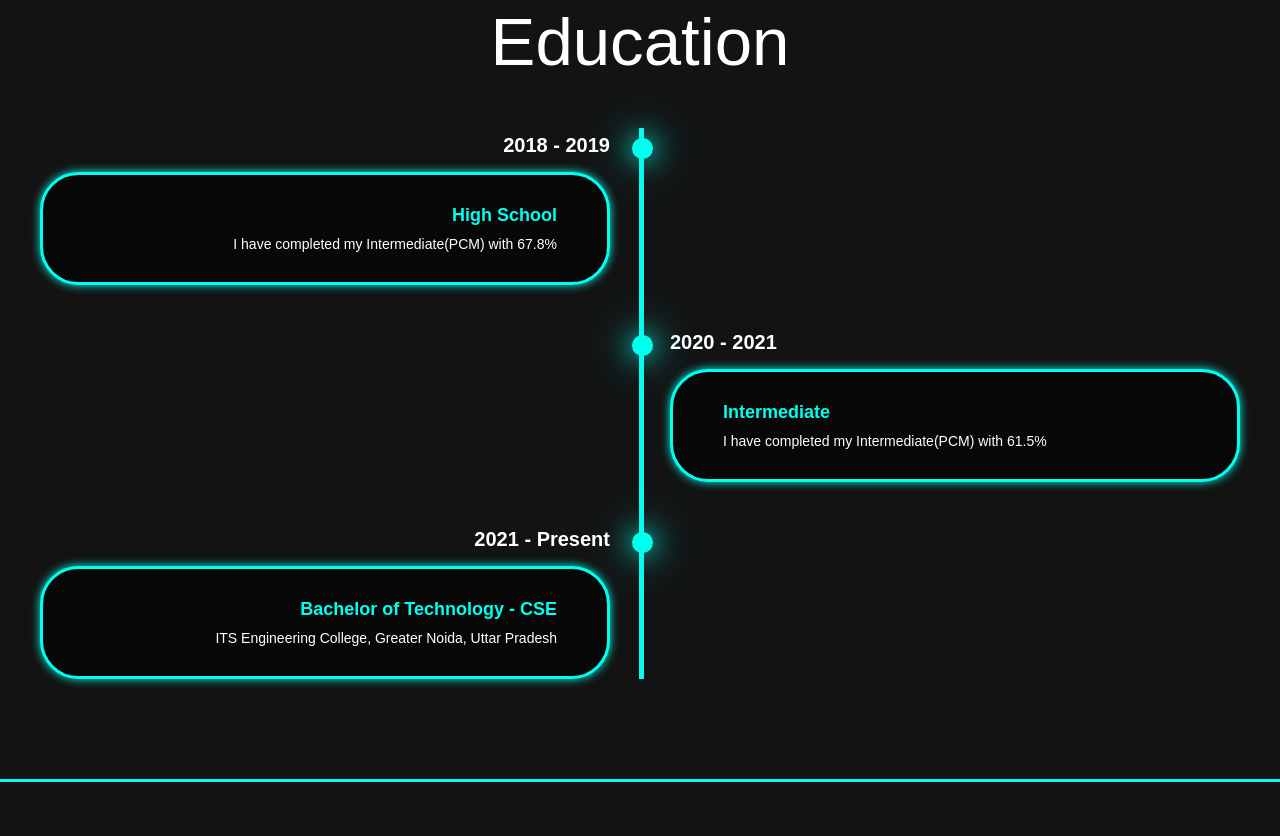
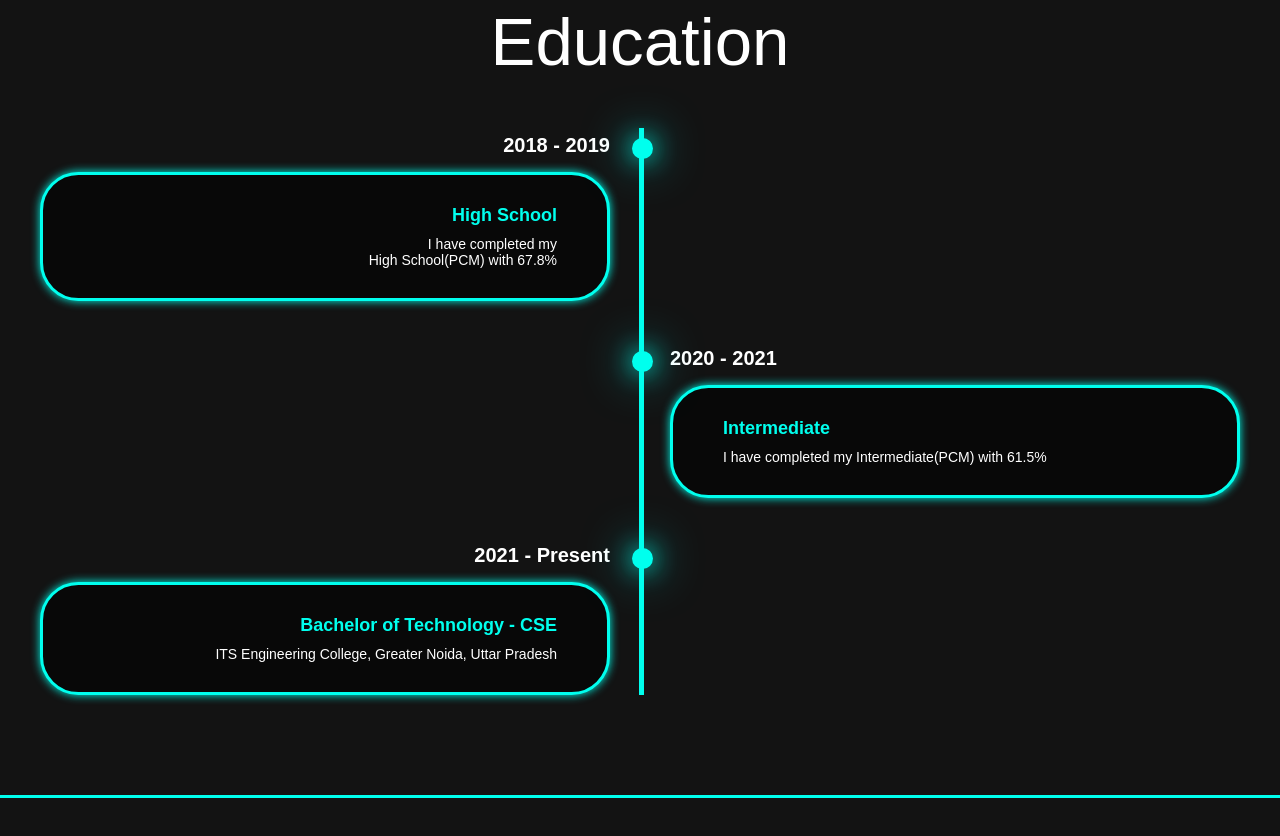
Before and after one commit to ManishVerma4903/Portfolio, a plain HTML site: page index.html in a window 1280 px wide. Shown: the part 948-1784 px from the top of the page. Drawn offline with nearby package versions, Linux system fonts and the light colour scheme.

Commit message:
Update index.html

```diff
--- a/index.html
+++ b/index.html
@@ -74,7 +74,7 @@
                     <div class="timeline-date">2018 - 2019</div>
                     <div class="timeline-content">
                         <h3>High School</h3>
-                        <p>I have completed my Intermediate(PCM) with 67.8%</p>
+                        <p>I have completed my <br> High School(PCM) with 67.8%</p>
                     </div>
 
 
```
